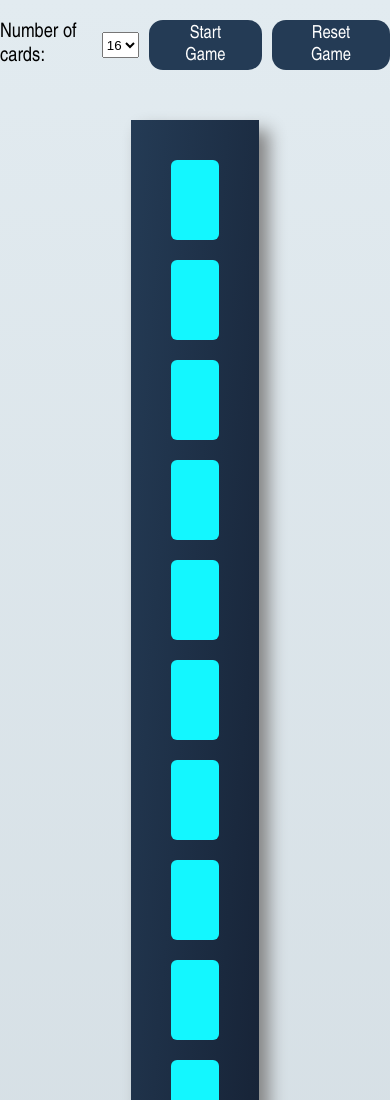
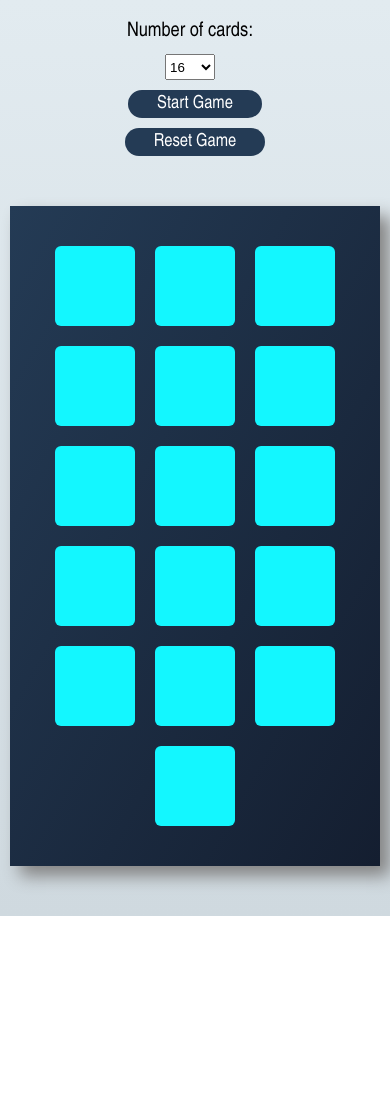
Before and after one commit to OhTheTypo/memory_game, a plain HTML site: page index.html in a window 390 px wide. Shown: the top 1100 px of the page. After the commit the page ends 916 px from the top, so only its background shows below. Drawn offline with nearby package versions, Linux system fonts and the light colour scheme.

Commit message:
add media queries

```diff
--- a/styles.css
+++ b/styles.css
@@ -18,6 +18,7 @@ body {
     justify-content: center;
     align-items: center;
     margin-top: 20px;
+    flex-wrap: wrap;
 }
 
 label {
@@ -38,7 +39,6 @@ button {
     border: none;
     border-radius: 14px;
     padding: 3px 29px;
-    cursor: pointer;
 }
 
 #reset-game-btn {
@@ -111,3 +111,21 @@ button {
 i {
     font-size: 30px;
 }
+
+@media only screen and (max-width: 992px) {
+    #cards-16, #cards-24, #cards-32 {
+        width: 95%;
+    }
+}
+
+@media only screen and (max-width: 484px) {
+    .start-game {
+        flex-direction: column;
+    }
+    #reset-game-btn {
+        margin-left: 0;
+    }
+    select, button {
+        margin-top: 10px;
+    }
+}
```
